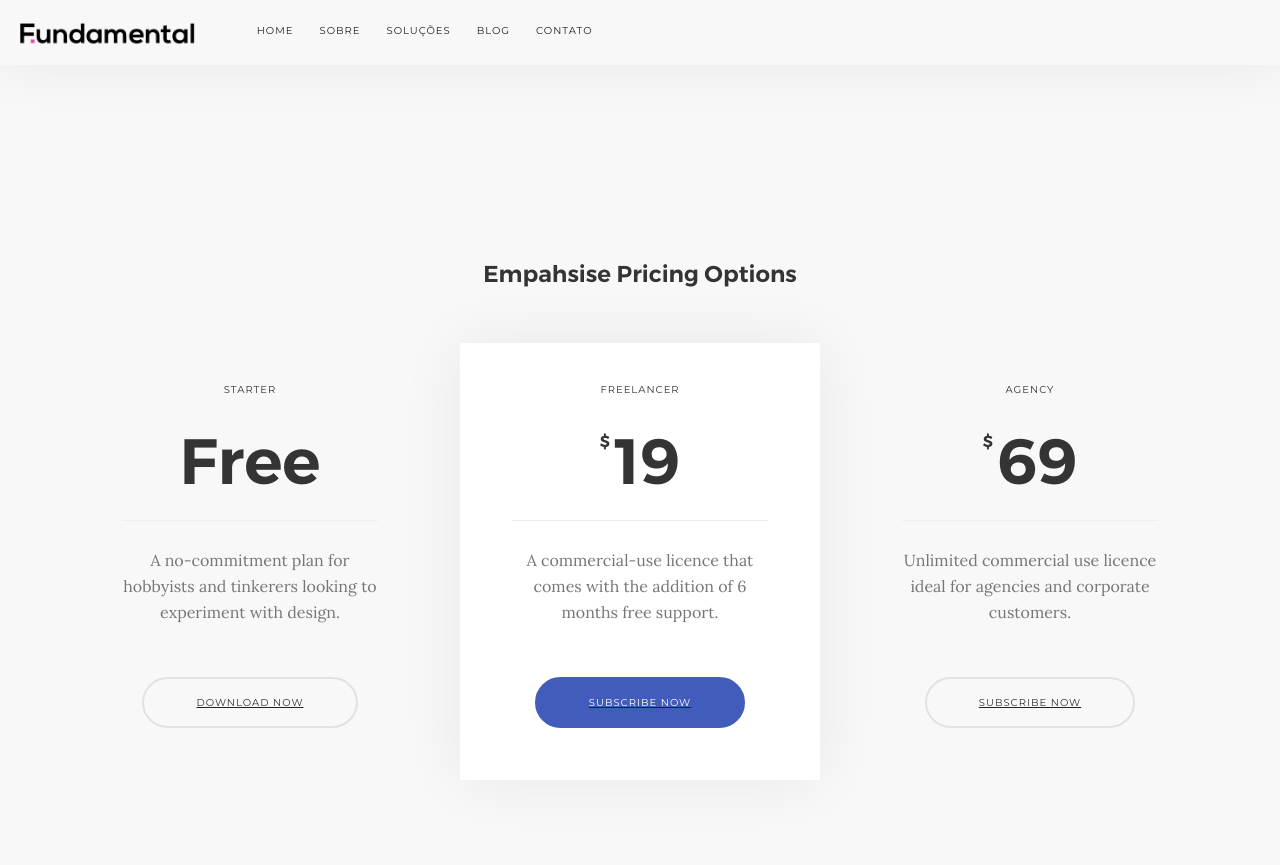
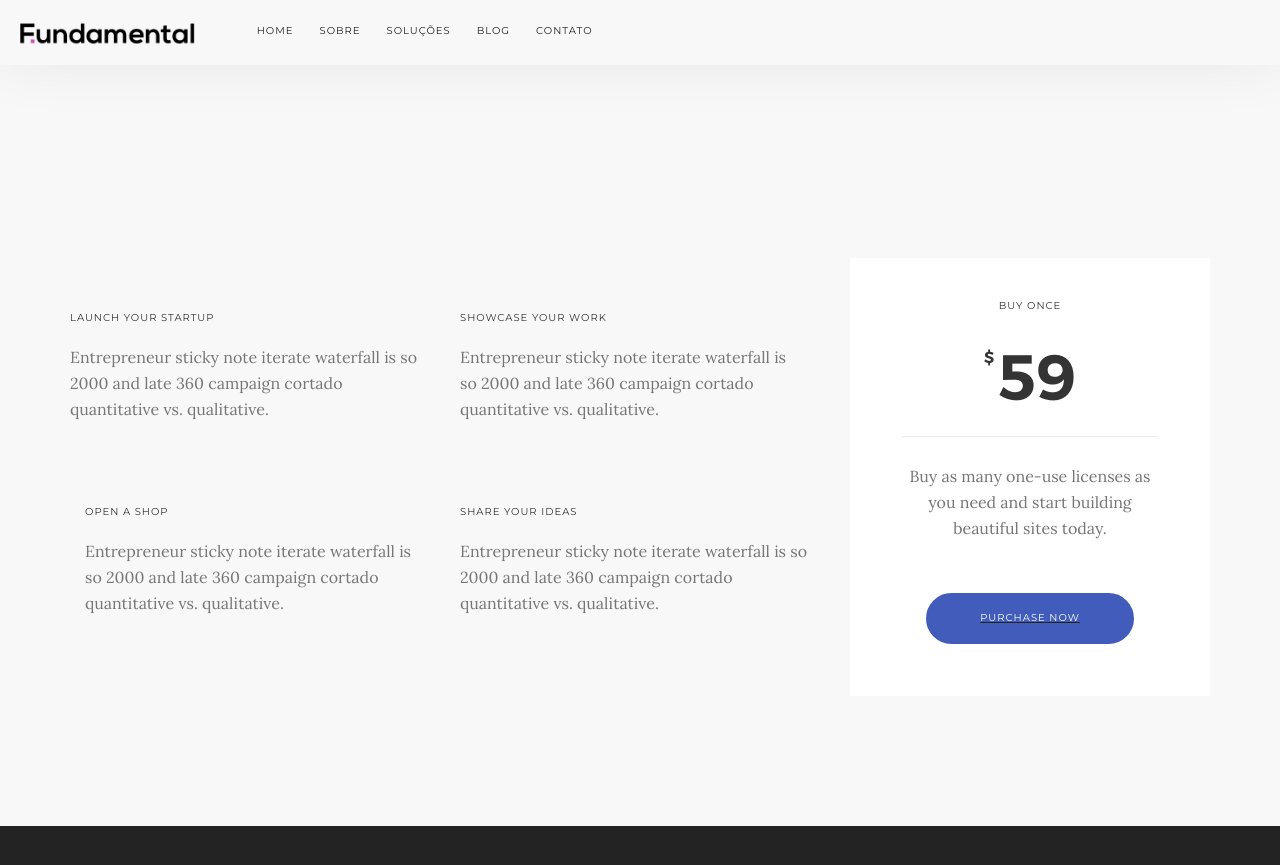
Before and after one commit to WeThinkIdeas/fundamental.github.io, a Jekyll site: the page built from services.html, in a window 1280 px wide and 900 px high, scrolled down 3165 px. Shown: the top 865 px of the window. Built offline with Jekyll 4.4.1, drawn with Linux system fonts in a browser that asks for light colours; some web fonts are replaced.

Commit message:
nav_layout

```diff
--- a/services.html
+++ b/services.html
@@ -155,66 +155,63 @@ title: Produtos
 	        </div>
 	      </div>
 	    </section>
-<div class="main-container">
-			<section>
+
+			<div class="main-container">
+					<section>
 							<div class="container">
 								<div class="row">
-									<div class="col-sm-12 text-center">
-										<div class="elements--title">
-											<h4>Empahsise Pricing Options</h4>
+									<div class="col-md-8 col-sm-12">
+										<div class="col-sm-6">
+											<div class="feature feature-1">
+												<i class="icon icon--sm icon-Astronaut"></i>
+												<h6>Launch Your Startup</h6>
+												<p>
+													Entrepreneur sticky note iterate waterfall is so 2000 and late 360 campaign cortado quantitative vs. qualitative.
+												</p>
+											</div>
+										</div>
+										<div class="col-sm-6">
+											<div class="feature feature-1">
+												<i class="icon icon--sm icon-Ruler-2"></i>
+												<h6>Showcase Your Work</h6>
+												<p>
+													Entrepreneur sticky note iterate waterfall is so 2000 and late 360 campaign cortado quantitative vs. qualitative.
+												</p>
+											</div>
+										</div>
+										<div class="col-sm-6">
+											<div class="feature feature-1">
+												<i class="icon icon--sm icon-Bag-Coins"></i>
+												<h6>Open A Shop</h6>
+												<p>
+													Entrepreneur sticky note iterate waterfall is so 2000 and late 360 campaign cortado quantitative vs. qualitative.
+												</p>
+											</div>
+										</div>
+										<div class="col-sm-6">
+											<div class="feature feature-1">
+												<i class="icon icon--sm icon-Fountain-Pen"></i>
+												<h6>Share Your Ideas</h6>
+												<p>
+													Entrepreneur sticky note iterate waterfall is so 2000 and late 360 campaign cortado quantitative vs. qualitative.
+												</p>
+											</div>
 										</div>
 									</div>
-									<div class="col-md-4 col-sm-6">
-										<div class="pricing pricing-2 text-center">
-											<h6>Starter</h6>
+									<div class="col-md-4 col-md-offset-0 col-sm-6 col-sm-offset-3">
+										<div class="pricing pricing-1 text-center">
+											<h6>Buy Once</h6>
 											<div class="pricing__price">
-												<span class="h1">Free</span>
+												<span class="pricing__dollar h5">$</span>
+												<span class="h1">59</span>
 											</div>
 											<hr>
 											<p>
-												A no-commitment plan for hobbyists and tinkerers looking to experiment with design.
-											</p>
-											<a class="btn vpe" href="#">
-												<span class="btn__text">
-													Download Now
-												</span>
-											</a>
-										</div>
-									</div>
-
-									<div class="col-md-4 col-sm-6">
-										<div class="pricing pricing-2 pricing--emphasise text-center">
-											<h6>Freelancer</h6>
-											<div class="pricing__price">
-												<span class="pricing__dollar h5">$</span>
-												<span class="h1">19</span>
-											</div>
-											<hr>
-											<p>
-												A commercial-use licence that comes with the addition of 6 months free support.
+												Buy as many one-use licenses as you need and start building beautiful sites today.
 											</p>
 											<a class="btn btn--primary vpe" href="#">
 												<span class="btn__text">
-													Subscribe Now
-												</span>
-											</a>
-										</div>
-									</div>
-
-									<div class="col-md-4 col-sm-6">
-										<div class="pricing pricing-2 text-center">
-											<h6>Agency</h6>
-											<div class="pricing__price">
-												<span class="pricing__dollar h5">$</span>
-												<span class="h1">69</span>
-											</div>
-											<hr>
-											<p>
-												Unlimited commercial use licence ideal for agencies and corporate customers.
-											</p>
-											<a class="btn vpe" href="#">
-												<span class="btn__text">
-													Subscribe Now
+													Purchase Now
 												</span>
 											</a>
 										</div>
@@ -222,4 +219,4 @@ title: Produtos
 								</div>
 							</div>
 						</section>
-		</div>
+					</div>
```
